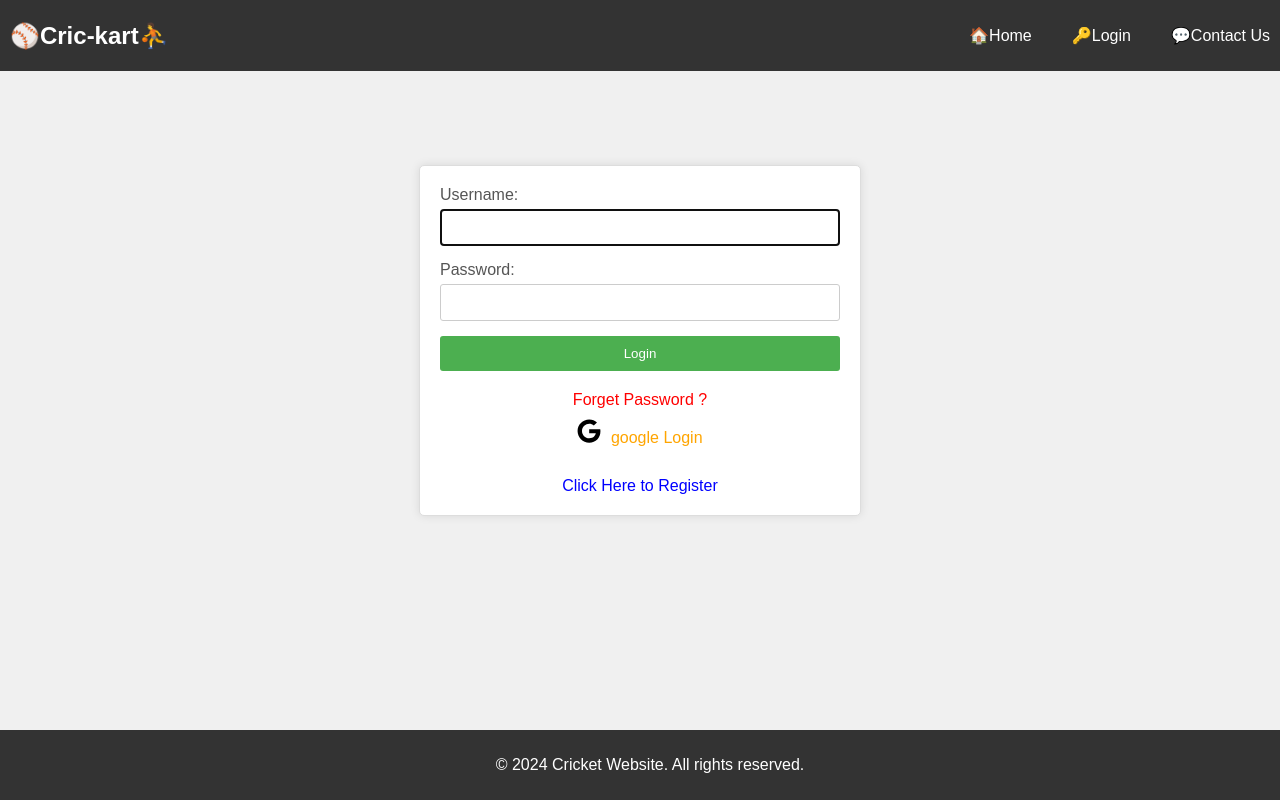
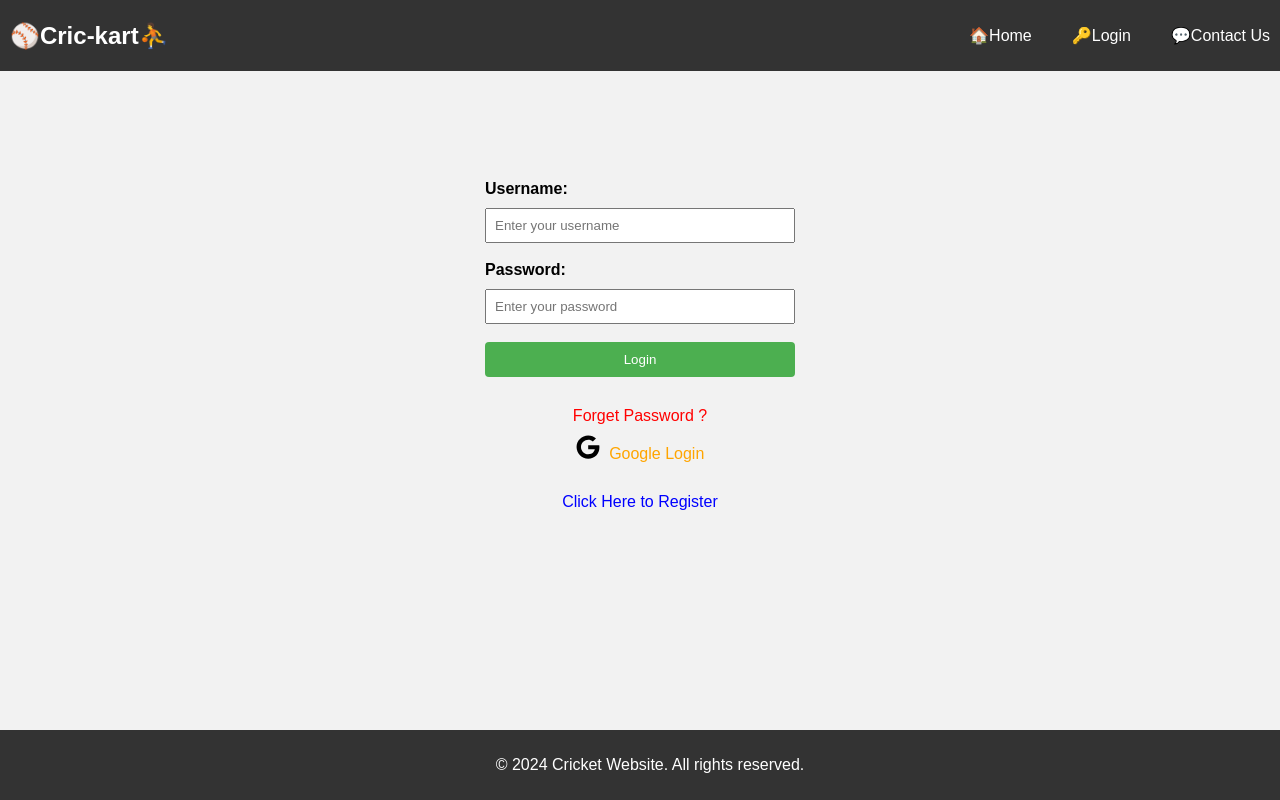
Before and after one commit to saravana1304/cricket-ecomerce-website-project, a Django app: page /userlogin/ in a window 1280 px wide. Run offline with Django 4.2, Linux system fonts and the light colour scheme.

Commit message:
new login form

```diff
--- a/crickart/static/userapp1/login.css
+++ b/crickart/static/userapp1/login.css
@@ -1,85 +1,76 @@
 /* userapp1/login.css */
 
 body {
+    background-color: #f2f2f2;
     font-family: Arial, sans-serif;
-    background-color: #f0f0f0;
     margin: 0;
+    padding: 0;
 }
 
-.center {
-    display: flex;
-    justify-content: center;
-    align-items: center;
-    height: 70vh;
+
+form {
+    max-width: 350px;
+    margin: 50px auto;
+    padding: 20px;
+    box-sizing: border-box;
+    margin-bottom: 10px;
+    margin-top: 100px;
 }
 
-.login-form {
-    background-color: #fff;
-    border: 1px solid #ddd;
-    padding: 20px;
-    border-radius: 5px;
-    box-shadow: 0 0 10px rgba(0, 0, 0, 0.1);
-    max-width: 400px;
-    width: 100%;
+form label {
+    display: block;
+    margin-bottom: 10px;
+    font-weight: bold;
 }
 
 .form-group {
-    margin-bottom: 15px;
+    margin-bottom: 12px;
 }
 
-label {
-    display: block;
-    margin-bottom: 5px;
-    color: #555;
-}
-
-input[type="text"],
-input[type="password"] {
+form input[type="text"],
+form input[type="email"],
+form input[type="password"] {
     width: 100%;
-    padding: 10px;
-    border: 1px solid #ccc;
-    border-radius: 3px;
+    padding: 8px;
+    margin-bottom: 6px;
     box-sizing: border-box;
 }
 
-input[type="submit"] {
+form button {
     background-color: #4caf50;
     color: #fff;
-    padding: 10px;
+    padding: 10px 20px;
     border: none;
-    border-radius: 3px;
+    border-radius: 4px;
     cursor: pointer;
     width: 100%;
 }
 
-input[type="submit"]:hover {
+form button:hover {
     background-color: #45a049;
 }
 
-.social-login {
-    margin-top: 10px;
+form p {
+    margin: 0;
+    padding: 0;
 }
 
-.register-link {
-    margin-top: 10px;
-    color: #428bca;
-    text-align: center;
+.form-container {
+    margin-top: 20px;
 }
 
-.register-link a {
-    color: #428bca;
-    text-decoration: none;
+.text-danger {
+    color: red;
 }
 
-.register-link a:hover {
-    text-decoration: underline;
+.login-link {
+    margin-bottom: 10px;
+    color: red;
+    margin-bottom: 20px;
 }
 
-
-/* this code for forget password */
 .forget {
     text-align: center;
-    margin-top: 20px;
 }
 
 .forget a {
--- a/crickart/userapp1/forms.py
+++ b/crickart/userapp1/forms.py
@@ -4,6 +4,7 @@ import re
 from .models import UserProfile
 from django.core.validators import RegexValidator
 from django import forms
+from django.contrib.auth import authenticate
 
 # creating user we use this form
 class CreateUserForm(UserCreationForm):
@@ -120,19 +121,14 @@ class CreateUserForm(UserCreationForm):
 
         return user
 
-    class UserLoginForm(AuthenticationForm):
-        username = forms.CharField(widget=forms.TextInput(attrs={'placeholder': 'Enter your username'}))
-        password = forms.CharField(widget=forms.PasswordInput(attrs={'placeholder': 'Enter your password'}))
-
-
+class UserLoginForm(AuthenticationForm):
+    username = forms.CharField(widget=forms.TextInput(attrs={'placeholder': 'Enter your username'}))
+    password = forms.CharField(widget=forms.PasswordInput(attrs={'placeholder': 'Enter your password'}))
     def clean(self):
+        print(self)
         cleaned_data = super().clean()
         username = cleaned_data.get('username')
         password = cleaned_data.get('password')
-
-
-        if 'username' in self.fields:
-            self.fields['username'].widget = forms.HiddenInput()
 
         if not username:
             self.add_error('username', 'Username is required')
@@ -140,12 +136,4 @@ class CreateUserForm(UserCreationForm):
         if not password:
             self.add_error('password', 'Password is required')
 
-        user = self.user_cache
-
-        if username and not user:
-            raise forms.ValidationError('Invalid username')
-
-        if password and username and not user.check_password(password):
-            raise forms.ValidationError('Password does not match')
-
         return cleaned_data
--- a/crickart/userapp1/templates/userapp1/login.html
+++ b/crickart/userapp1/templates/userapp1/login.html
@@ -1,49 +1,38 @@
-
 {% extends 'userapp1/main.html' %}
 {% load static %}
 
 {% block content %}
-
 <link rel="stylesheet" href="{% static 'userapp1/login.css' %}">
 
-<link rel="stylesheet" href="https://cdn.jsdelivr.net/npm/@fortawesome/fontawesome-free@6.4.2/css/fontawesome.min.css"
-    integrity="sha384-BY+fdrpOd3gfeRvTSMT+VUZmA728cfF9Z2G42xpaRkUGu2i3DyzpTURDo5A6CaLK" crossorigin="anonymous">
-
-<div class="center">
-    <form method="POST" class="login-form">
+<form method="post">
     {% csrf_token %}
-
     {% for field in loginform %}
     <div class="form-group">
-            <label for="{{ field.id_for_label }}">
         {{ field.label_tag }}
-            </label>
+
+
+
         {{ field }}
-            {% if field.errors %}
-                <div class="text-danger">
         {% for error in field.errors %}
-                        {{ error }}
+        <span class="text-danger">{{ error }}</span><br> <!-- Display error below each field -->
         {% endfor %}
     </div>
-            {% endif %}
-        </div>
     {% endfor %}
-        <input type="submit" value="Login">
+    <button type="submit">Login</button>
+</form>
 
 <div class="forget">
     <a href="{% url 'otp' %}">Forget Password ? </a>
 </div>
 
 <div class="social-login">
-            <svg xmlns="http://www.w3.org/2000/svg" viewBox="0 0 488 512"><!--!Font Awesome Free 6.5.1 by @fontawesome - https://fontawesome.com License - https://fontawesome.com/license/free Copyright 2024 Fonticons, Inc.--><path d="M488 261.8C488 403.3 391.1 504 248 504 110.8 504 0 393.2 0 256S110.8 8 248 8c66.8 0 123 24.5 166.3 64.9l-67.5 64.9C258.5 52.6 94.3 116.6 94.3 256c0 86.5 69.1 156.6 153.7 156.6 98.2 0 135-70.4 140.8-106.9H248v-85.3h236.1c2.3 12.7 3.9 24.9 3.9 41.4z"/></svg>
-            <a href="{% url 'google_login' %}">google Login</i></a>
+    <svg xmlns="http://www.w3.org/2000/svg" viewBox="0 0 488 512">
+        <path d="M488 261.8C488 403.3 391.1 504 248 504 110.8 504 0 393.2 0 256S110.8 8 248 8c66.8 0 123 24.5 166.3 64.9l-67.5 64.9C258.5 52.6 94.3 116.6 94.3 256c0 86.5 69.1 156.6 153.7 156.6 98.2 0 135-70.4 140.8-106.9H248v-85.3h236.1c2.3 12.7 3.9 24.9 3.9 41.4z" />
+    </svg>
+    <a href="{% url 'google_login' %}">Google Login</a>
 </div>
 
 <div class="register">
     <a href="{% url 'userregister' %}"> Click Here to Register </a>
 </div>
-
-    </form>
-</div>
-
-{% endblock %}
+{% endblock content %}
--- a/crickart/userapp1/views.py
+++ b/crickart/userapp1/views.py
@@ -7,8 +7,8 @@ from django.views.decorators.cache import cache_control
 from django.contrib import messages
 from .models import UserProfile
 from adminn.models import Category
-from django.contrib.auth.models import auth
-from django.contrib.auth.forms import AuthenticationForm
+from .forms import UserLoginForm
+
 
 # Create your views here.
 
@@ -41,38 +41,25 @@ def userregister(request):
     return render(request, "userapp1/register.html", context=context)
 
 
+
 def userlogin(request):
-    if request.user.is_authenticated:
+    if request.user.is_authenticated and not request.user.is_superuser:
         return redirect('home')
-    print('1')
+    form = UserLoginForm()
     if request.method == 'POST':
-        form = AuthenticationForm(request, data=request.POST)
-        print('2')
-        print(form.is_valid())
-
-        username = form.cleaned_data.get('username')
-        password = form.cleaned_data.get('password')
-        print('username: '+username)
-        print('password: '+password)
-
-        user = authenticate(request, username=username, password=password)
-        print(user)
-        if user:
-            print(user.is_active)
-            if user.is_active:
+        form = UserLoginForm(request, data=request.POST)
+        if form.is_valid():
+            username = request.POST.get('username')
+            password = request.POST.get('password')
+            user = authenticate(username=username, password=password)
+            if user is not None:
                 login(request, user)
                 return redirect('home')
             else:
-                return render(request, 'userapp1/blocked.html')
+                messages.error(request, 'Invalid username or password')
         else:
-            messages.error(request, "Invalid username or password")
-            print('4')
-
-    else:
-        form = AuthenticationForm(request)
-    print(6)
+            form=UserLoginForm()
     return render(request, 'userapp1/login.html', {'loginform': form})
-
 
 
 @cache_control(no_cache=True,must_revalidate=True,no_store=True)  #performimg the sessions control,not ot redirect to older pages
```
Lines whose indentation alone changed are shown as unchanged.
